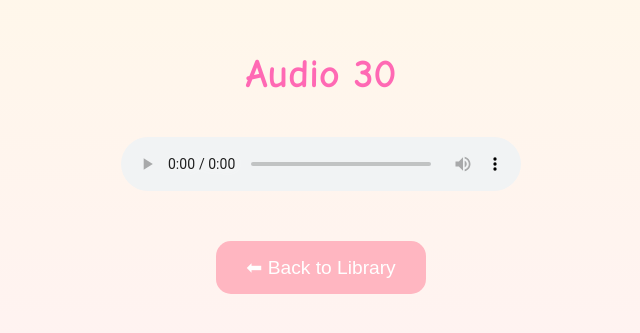
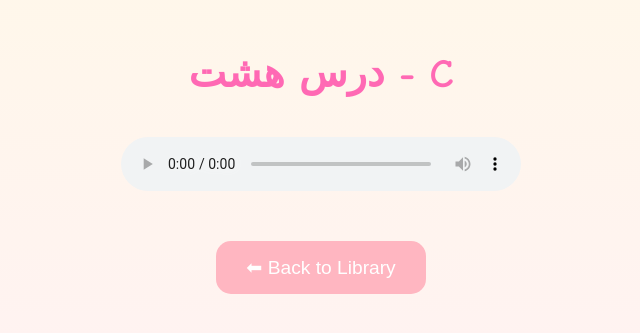
Before and after one commit to ferifandoghi/-Taban-English-School-2, a plain HTML site: page pages/audio30.html in a window 1280 px wide. Shown: the part 241-574 px from the top of the page, without its empty margins (319-959 px from the left). Drawn offline with Linux system fonts and the light colour scheme.

Commit message:
Update audio30.html

```diff
--- a/pages/audio30.html
+++ b/pages/audio30.html
@@ -44,7 +44,7 @@
   </style>
 </head>
 <body>
-  <h1>Audio 30</h1>
+  <h1>درس هشت - C</h1>
   <audio controls autoplay>
     <source src="../audio30.mp3" type="audio/mp3">
     Your browser does not support audio.
```
